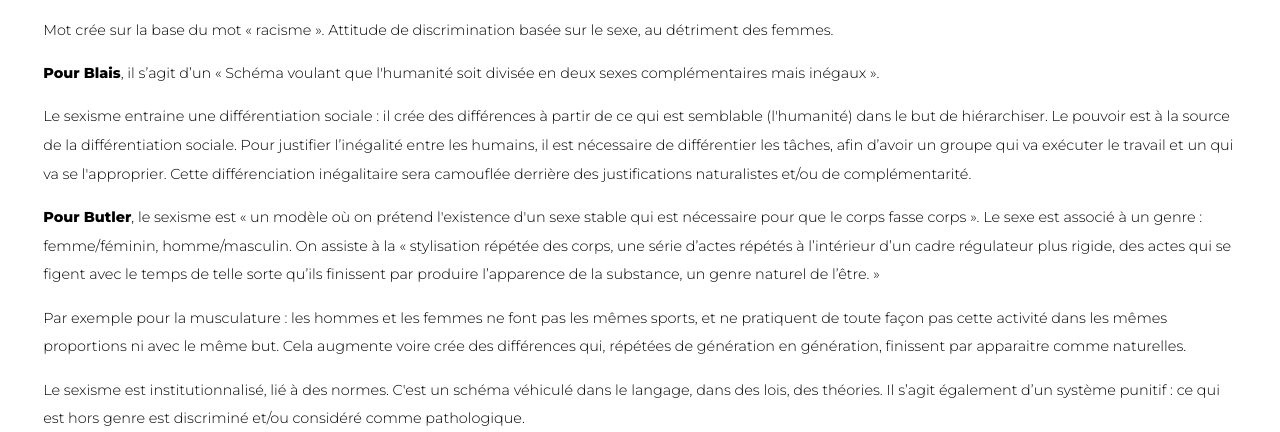
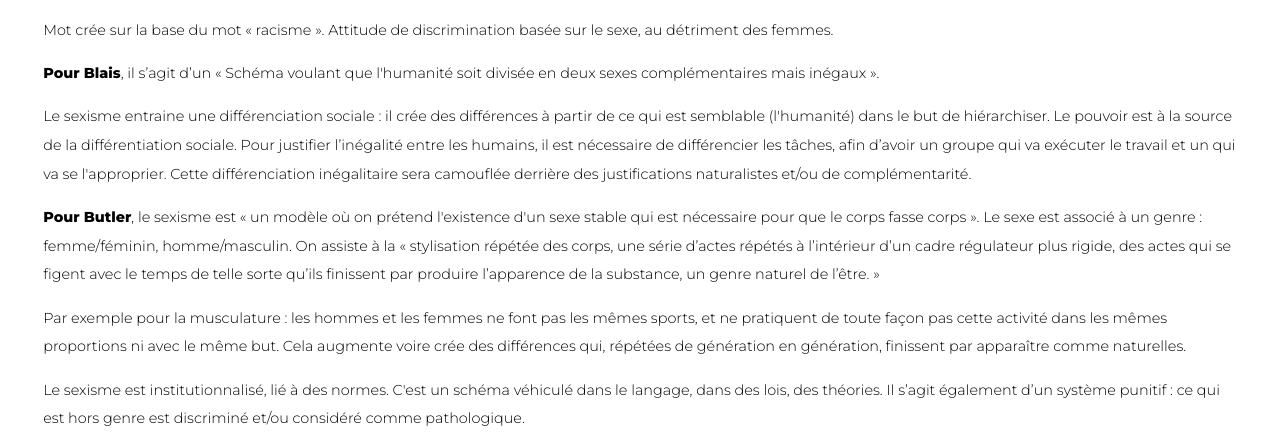
Before and after one commit to meyss/argu, a Jekyll site: the page built from _glossary/sexisme.html, in a window 1280 px wide. Shown: the part 404-836 px from the top of the page. Built offline with Jekyll 4.4.1, drawn with Linux system fonts in a browser that asks for light colours.

Commit message:
Update sexisme.html

```diff
--- a/_glossary/sexisme.html
+++ b/_glossary/sexisme.html
@@ -7,9 +7,9 @@ category: glossary
 
 <p>Mot crée sur la base du mot « racisme ». Attitude de discrimination basée sur le sexe, au détriment des femmes.</p>
 <p><b>Pour Blais</b>, il s’agit d’un « Schéma voulant que l'humanité soit divisée en deux sexes complémentaires mais inégaux ».</p>
-<p>Le sexisme entraine une différentiation sociale : il crée des différences à partir de ce qui est semblable (l'humanité) dans le but de hiérarchiser. Le pouvoir est à la source de la différentiation sociale. Pour justifier l’inégalité entre les humains, il est nécessaire de différentier les tâches, afin d’avoir un groupe qui va exécuter le travail et un qui va se l'approprier. Cette différenciation inégalitaire sera camouflée derrière des justifications naturalistes et/ou de complémentarité.</p>
+<p>Le sexisme entraine une différenciation sociale : il crée des différences à partir de ce qui est semblable (l'humanité) dans le but de hiérarchiser. Le pouvoir est à la source de la différentiation sociale. Pour justifier l’inégalité entre les humains, il est nécessaire de différencier les tâches, afin d’avoir un groupe qui va exécuter le travail et un qui va se l'approprier. Cette différenciation inégalitaire sera camouflée derrière des justifications naturalistes et/ou de complémentarité.</p>
 <p><b>Pour Butler</b>, le sexisme est « un modèle où on prétend l'existence d'un sexe stable qui est nécessaire pour que le corps fasse corps ». Le sexe est associé à un genre : femme/féminin, homme/masculin. On assiste à la « stylisation répétée des corps, une série d’actes répétés à l’intérieur d’un cadre régulateur plus rigide, des actes qui se figent avec le temps de telle sorte qu’ils finissent par produire l’apparence de la substance, un genre naturel de l’être. »</p>
-<p>Par exemple pour la musculature : les hommes et les femmes ne font pas les mêmes sports, et ne pratiquent de toute façon pas cette activité dans les mêmes proportions ni avec le même but. Cela augmente voire crée des différences qui, répétées de génération en génération, finissent par apparaitre comme naturelles.</p>
+<p>Par exemple pour la musculature : les hommes et les femmes ne font pas les mêmes sports, et ne pratiquent de toute façon pas cette activité dans les mêmes proportions ni avec le même but. Cela augmente voire crée des différences qui, répétées de génération en génération, finissent par apparaître comme naturelles.</p>
 <p>Le sexisme est institutionnalisé, lié à des normes. C'est un schéma véhiculé dans le langage, dans des lois, des théories. Il s’agit également d’un système punitif : ce qui est hors genre est discriminé et/ou considéré comme pathologique.</p>
 <p><b>Pour Virginia Valian</b>, il existe des schémas genrés différents entre les femmes et les hommes qui produisent des effets genrés.</p>
 <p>Par exemple, les femmes expérimentent le déni de la parole publique : on ne les écoute pas, on les interrompt, leur parole a moins de valeur. Elles vont finir par trouver coûteux de prendre la parole, et donc par moins le faire. À l'inverse les hommes expérimentent l'intérêt de la parole publique : estime de soi, prestige, en conséquence de quoi ils vont plus parler, auront plus d'influence, serviront d'exemple pour d'autres hommes.</p>
```
